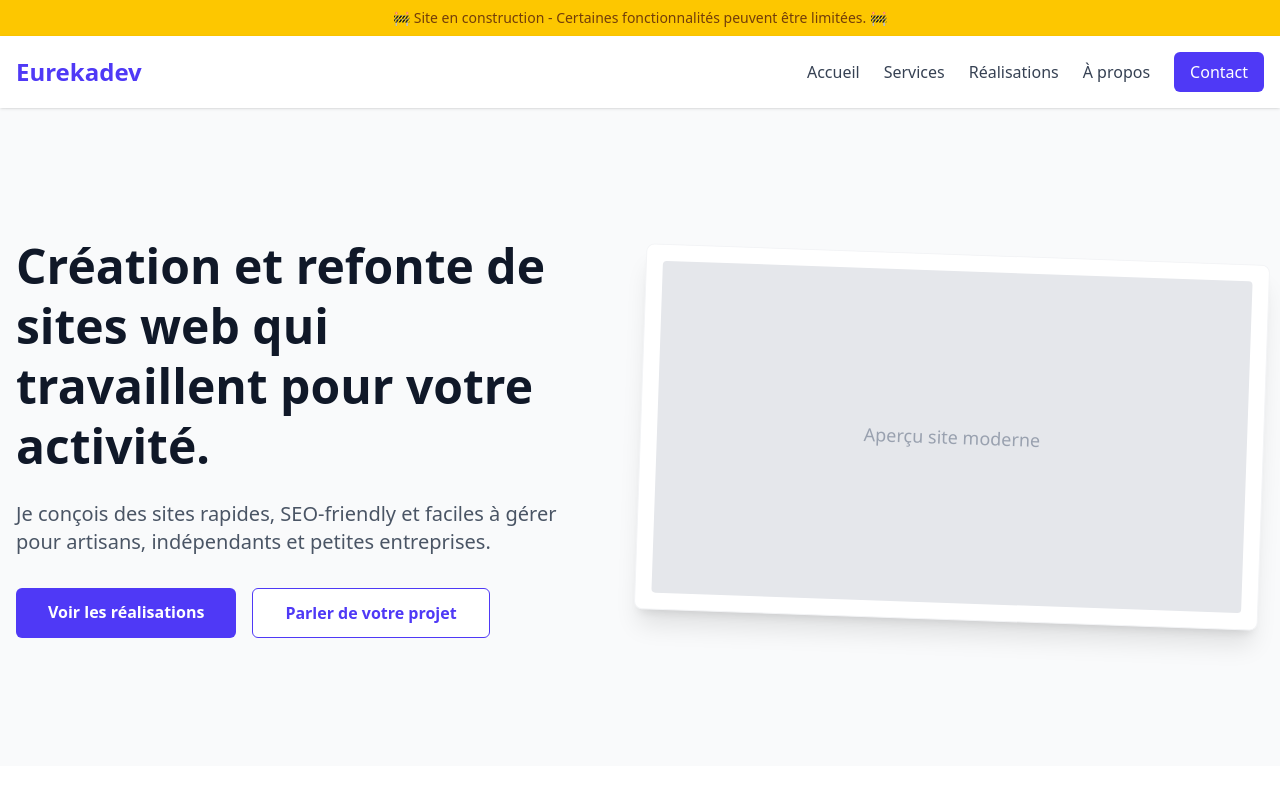
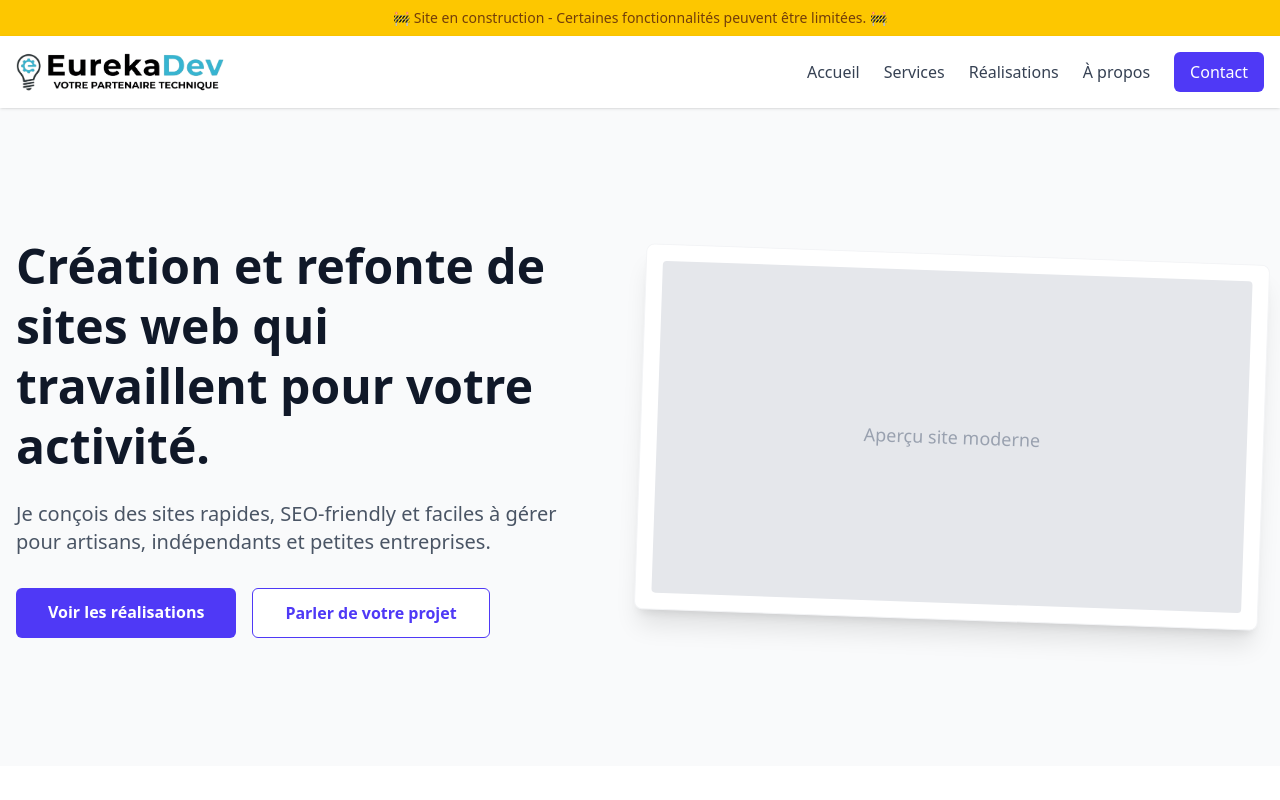
Before and after one commit to Danicolassssss/eurekadev1, a Next.js app: page / in a window 1280 px wide. Shown: the top 800 px of the page. Built offline with nearby package versions, Linux system fonts and the light colour scheme.

Commit message:
replace site title with logo in header component

```diff
--- a/src/components/Header.tsx
+++ b/src/components/Header.tsx
@@ -10,7 +10,7 @@ export default function Header() {
     <header className="bg-white shadow-sm sticky top-0 z-50">
       <div className="container mx-auto px-4 py-4 flex justify-between items-center">
         <Link href="/" className="text-2xl font-bold text-indigo-600">
-          Eurekadev
+          <img src="/eurekadevlogo.png" alt="Eurekadev" className="h-10 w-auto" />
         </Link>
 
         {/* Desktop Nav */}
```
Also changed, not shown: public/eurekadevlogo.png (added).
